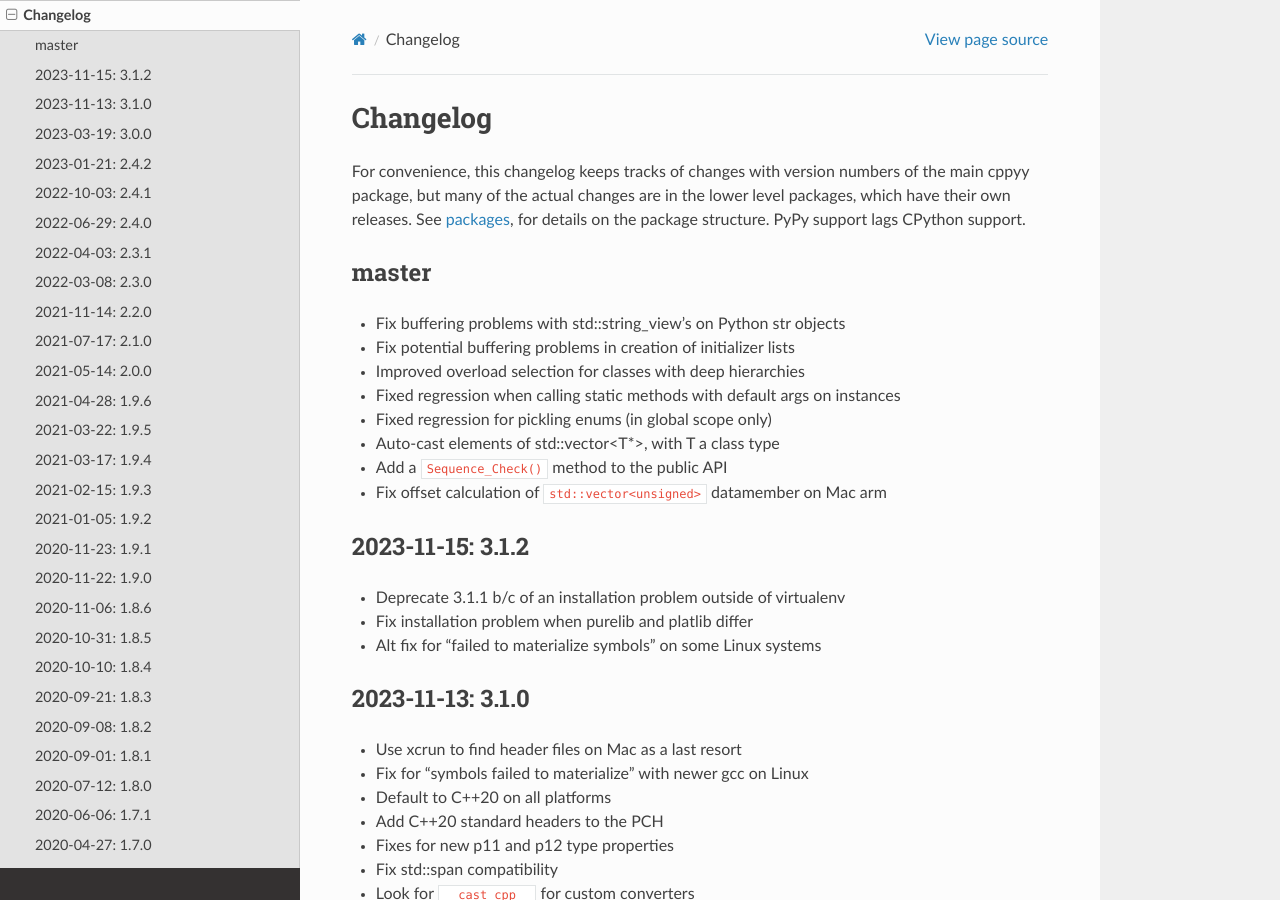
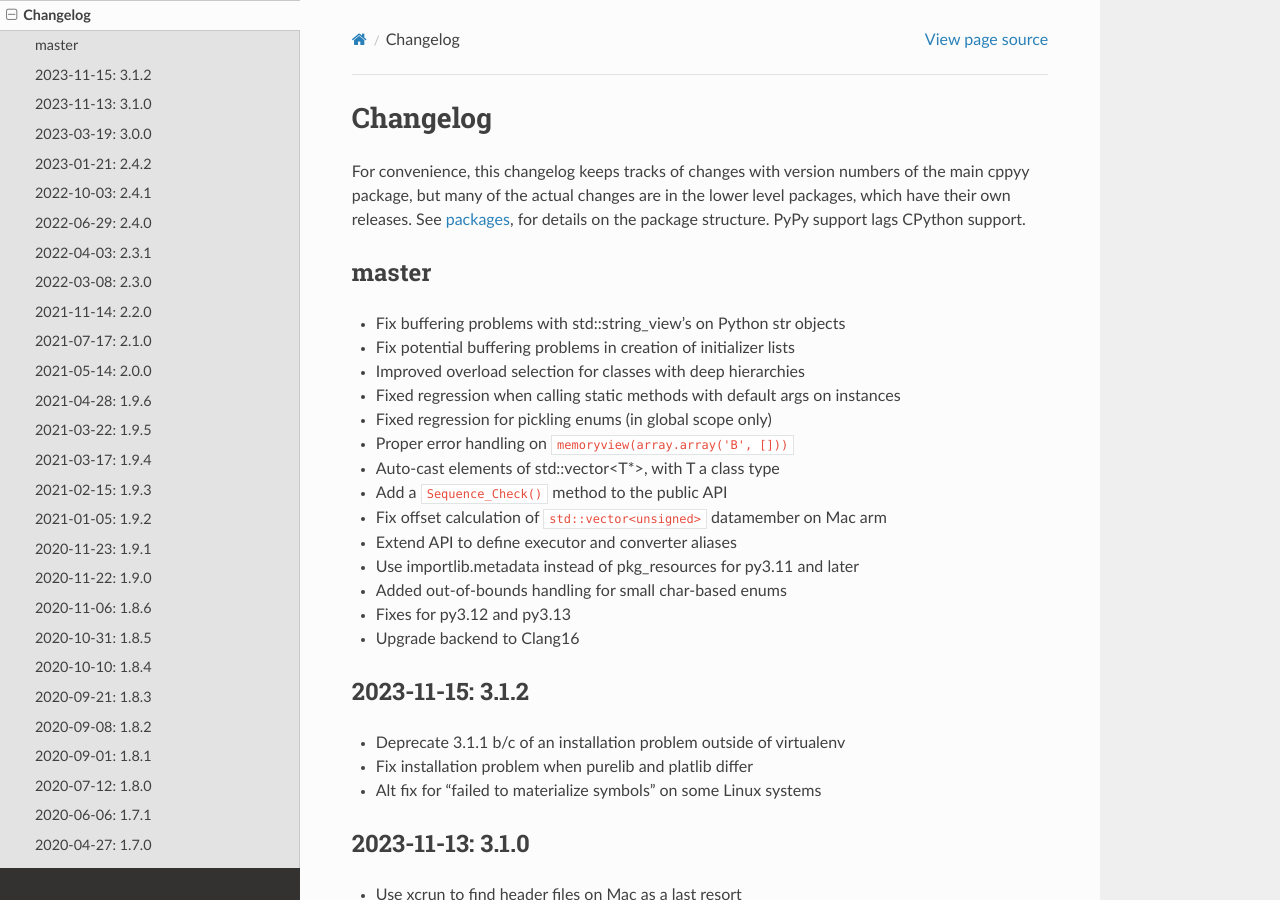
Before and after one commit to wlav/cppyy, a Sphinx documentation site: the page built from doc/source/changelog.rst, in a window 1280 px wide and 900 px high. Built offline with Sphinx 7.4.7 and the Read the Docs theme 3.1.0, drawn with Linux system fonts in a browser that asks for light colours.

Commit message:
update changelog with list of recent bug fixes

```diff
--- a/doc/source/changelog.rst
+++ b/doc/source/changelog.rst
@@ -18,9 +18,15 @@
 * Improved overload selection for classes with deep hierarchies
 * Fixed regression when calling static methods with default args on instances
 * Fixed regression for pickling enums (in global scope only)
+* Proper error handling on ``memoryview(array.array('B', []))``
 * Auto-cast elements of std::vector<T*>, with T a class type
 * Add a ``Sequence_Check()`` method to the public API
 * Fix offset calculation of ``std::vector<unsigned>`` datamember on Mac arm
+* Extend API to define executor and converter aliases
+* Use importlib.metadata instead of pkg_resources for py3.11 and later
+* Added out-of-bounds handling for small char-based enums
+* Fixes for py3.12 and py3.13
+* Upgrade backend to Clang16
 
 
 2023-11-15: 3.1.2
```
